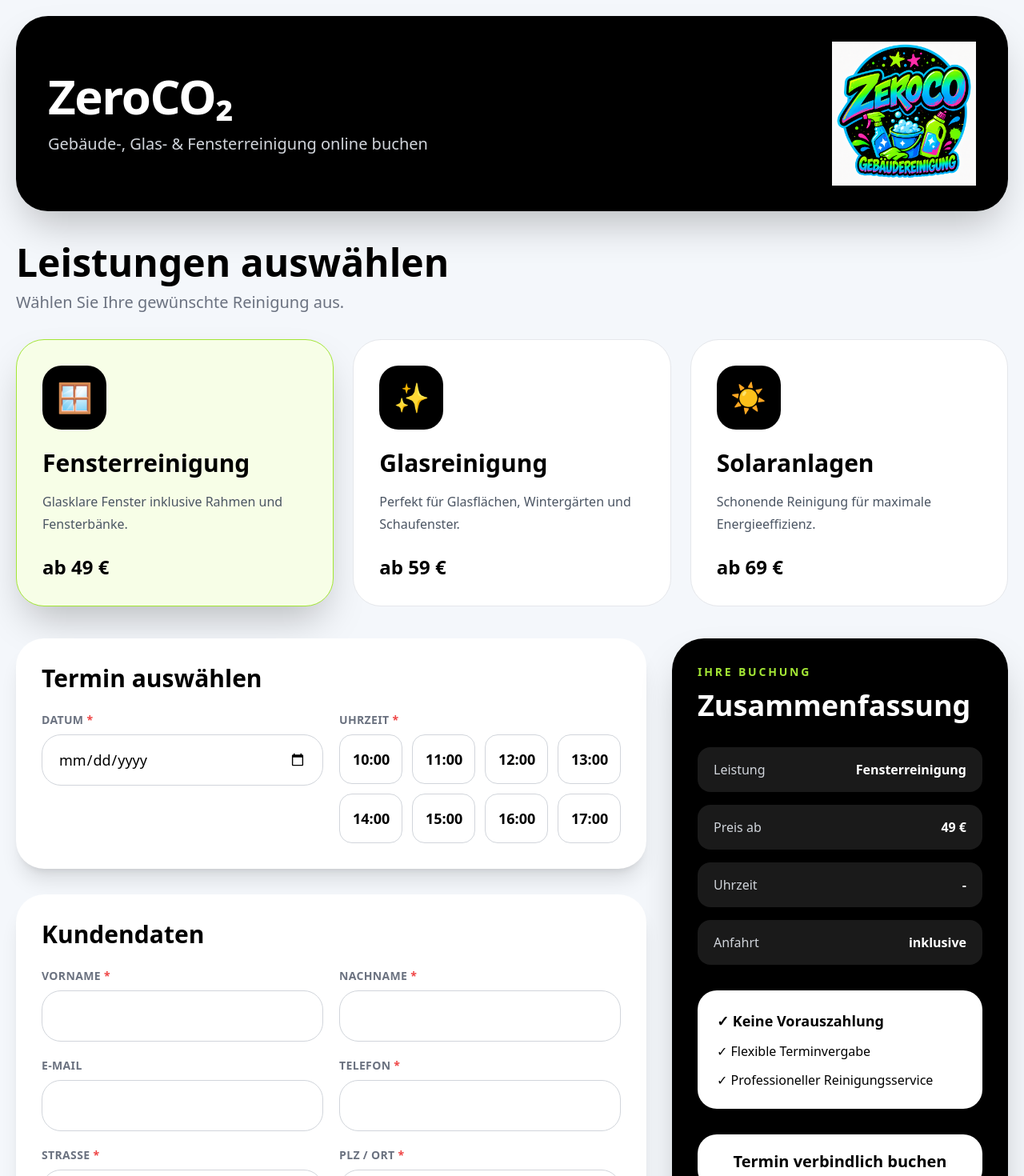
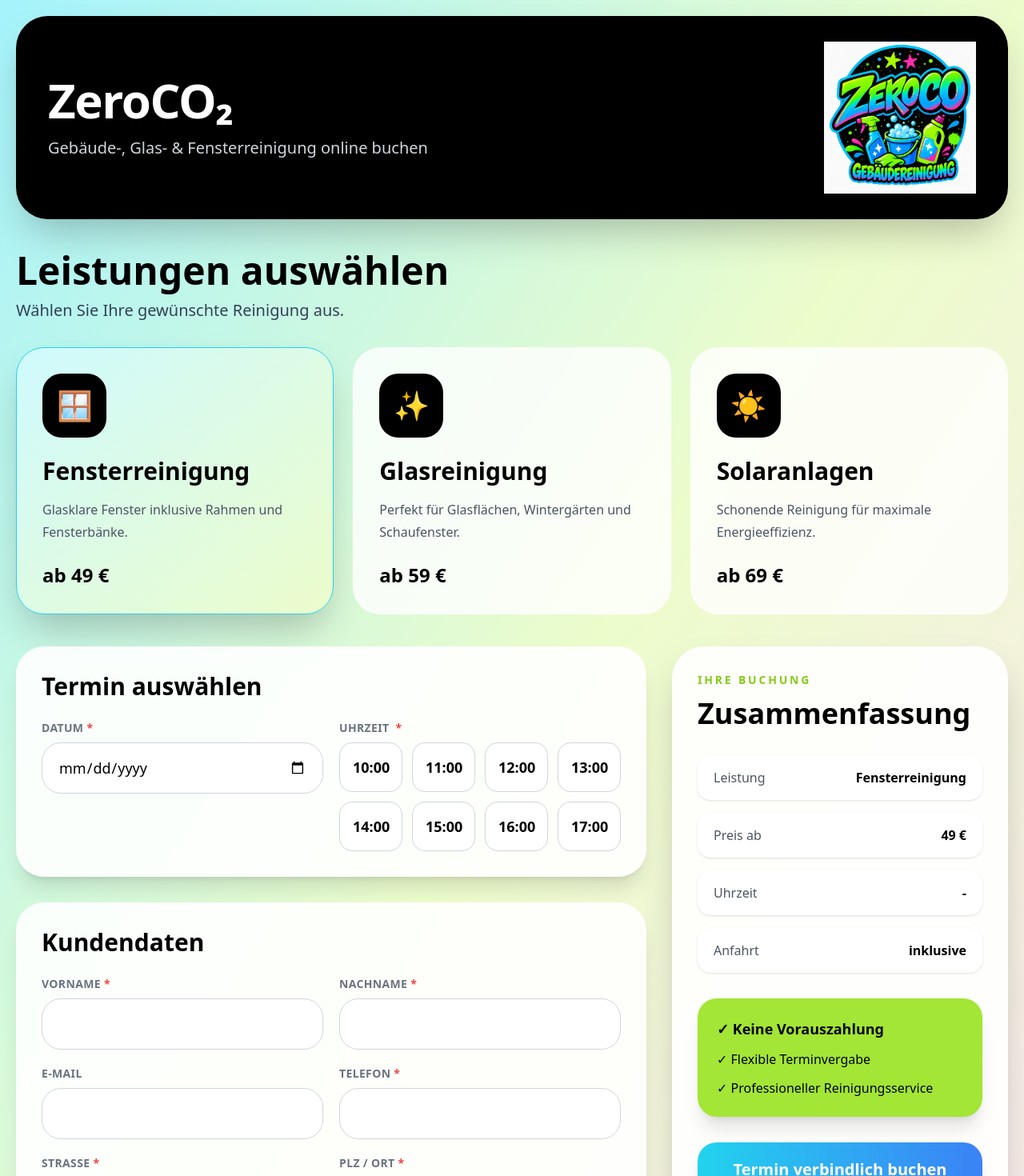
Before and after one commit to ZeroCO-Barry/ZeroCO-APP, a Next.js app: page / in a window 1280 px wide. Shown: the top 1470 px of the page at 80% size. Built offline with nearby package versions, Linux system fonts and the light colour scheme.

Commit message:
apply logo colors background

```diff
--- a/app/page.tsx
+++ b/app/page.tsx
@@ -43,13 +43,10 @@ export default function Home() {
   const [selectedTime, setSelectedTime] = useState("");
 
   return (
-    <main className="min-h-screen bg-[#f4f7fb] p-5 text-black">
+    <main className="min-h-screen bg-gradient-to-br from-cyan-200 via-lime-100 to-pink-100 p-5 text-black">
       <div className="mx-auto max-w-7xl">
-
-        {/* HEADER */}
         <header className="mb-10 rounded-[40px] bg-black px-10 py-8 text-white shadow-2xl">
           <div className="flex items-center justify-between gap-6">
-
             <div>
               <h1 className="text-6xl font-black tracking-tight">
                 ZeroCO₂
@@ -63,22 +60,20 @@ export default function Home() {
             <Image
               src="/logo.png"
               alt="ZeroCO Gebäudereinigung"
-              width={180}
-              height={180}
+              width={190}
+              height={190}
               priority
               className="object-contain"
             />
-
           </div>
         </header>
 
-        {/* SERVICES */}
         <section className="mb-10">
           <h2 className="text-5xl font-black">
             Leistungen auswählen
           </h2>
 
-          <p className="mt-3 text-xl text-gray-500">
+          <p className="mt-3 text-xl text-slate-700">
             Wählen Sie Ihre gewünschte Reinigung aus.
           </p>
 
@@ -90,8 +85,8 @@ export default function Home() {
                 onClick={() => setSelectedService(service)}
                 className={`rounded-[35px] border p-8 text-left transition-all duration-300 ${
                   selectedService.id === service.id
-                    ? "border-lime-400 bg-lime-50 shadow-2xl"
-                    : "border-gray-200 bg-white hover:-translate-y-1 hover:shadow-xl"
+                    ? "border-cyan-400 bg-gradient-to-br from-cyan-100 to-lime-100 shadow-2xl"
+                    : "border-white/70 bg-white/80 hover:-translate-y-1 hover:shadow-xl"
                 }`}
               >
                 <div className="mb-6 flex h-20 w-20 items-center justify-center rounded-3xl bg-black text-4xl text-white">
@@ -114,26 +109,15 @@ export default function Home() {
           </div>
         </section>
 
-        {/* MAIN */}
         <section className="grid gap-8 lg:grid-cols-[1fr_420px]">
-
-          {/* LEFT */}
           <div className="space-y-8">
-
-            {/* DATE */}
             <Card title="Termin auswählen">
               <div className="grid gap-5 md:grid-cols-2">
-
-                <Input
-                  label="Datum"
-                  type="date"
-                  required
-                />
+                <Input label="Datum" type="date" required />
 
                 <div>
                   <div className="mb-2 text-sm font-bold uppercase tracking-wide text-gray-500">
-                    Uhrzeit
-                    <span className="ml-1 text-red-500">*</span>
+                    Uhrzeit <span className="ml-1 text-red-500">*</span>
                   </div>
 
                   <div className="grid grid-cols-2 gap-3 sm:grid-cols-4">
@@ -144,8 +128,8 @@ export default function Home() {
                         onClick={() => setSelectedTime(time)}
                         className={`rounded-2xl border px-4 py-4 text-lg font-bold transition ${
                           selectedTime === time
-                            ? "border-lime-400 bg-lime-400 text-black"
-                            : "border-gray-300 bg-white hover:border-lime-400 hover:bg-lime-50"
+                            ? "border-cyan-400 bg-cyan-400 text-black"
+                            : "border-gray-300 bg-white hover:border-cyan-400 hover:bg-cyan-50"
                         }`}
                       >
                         {time}
@@ -153,61 +137,30 @@ export default function Home() {
                     ))}
                   </div>
                 </div>
-
               </div>
             </Card>
 
-            {/* CUSTOMER */}
             <Card title="Kundendaten">
               <div className="grid gap-5 md:grid-cols-2">
-
-                <Input
-                  label="Vorname"
-                  required
-                />
-
-                <Input
-                  label="Nachname"
-                  required
-                />
-
-                <Input
-                  label="E-Mail"
-                  type="email"
-                />
-
-                <Input
-                  label="Telefon"
-                  required
-                />
-
-                <Input
-                  label="Straße"
-                  required
-                />
-
-                <Input
-                  label="PLZ / Ort"
-                  required
-                />
-
+                <Input label="Vorname" required />
+                <Input label="Nachname" required />
+                <Input label="E-Mail" type="email" />
+                <Input label="Telefon" required />
+                <Input label="Straße" required />
+                <Input label="PLZ / Ort" required />
               </div>
             </Card>
 
-            {/* NOTES */}
             <Card title="Zusätzliche Informationen">
               <textarea
                 placeholder="Weitere Hinweise..."
-                className="min-h-[160px] w-full rounded-3xl border border-gray-300 p-5 text-lg outline-none transition focus:border-lime-400"
+                className="min-h-[160px] w-full rounded-3xl border border-gray-300 p-5 text-lg outline-none transition focus:border-cyan-400"
               />
             </Card>
-
           </div>
 
-          {/* RIGHT */}
-          <aside className="h-fit rounded-[40px] bg-black p-8 text-white shadow-2xl">
-
-            <div className="text-sm font-bold uppercase tracking-[0.2em] text-lime-400">
+          <aside className="h-fit rounded-[40px] bg-white/90 p-8 text-black shadow-2xl backdrop-blur">
+            <div className="text-sm font-bold uppercase tracking-[0.2em] text-lime-500">
               Ihre Buchung
             </div>
 
@@ -216,56 +169,28 @@ export default function Home() {
             </h2>
 
             <div className="mt-8 space-y-4">
-
-              <SummaryRow
-                label="Leistung"
-                value={selectedService.title}
-              />
-
-              <SummaryRow
-                label="Preis ab"
-                value={`${selectedService.price} €`}
-              />
-
-              <SummaryRow
-                label="Uhrzeit"
-                value={selectedTime || "-"}
-              />
-
-              <SummaryRow
-                label="Anfahrt"
-                value="inklusive"
-              />
-
+              <SummaryRow label="Leistung" value={selectedService.title} />
+              <SummaryRow label="Preis ab" value={`${selectedService.price} €`} />
+              <SummaryRow label="Uhrzeit" value={selectedTime || "-"} />
+              <SummaryRow label="Anfahrt" value="inklusive" />
             </div>
 
-            {/* WHITE BOX */}
-            <div className="mt-8 rounded-3xl bg-white p-6 text-black shadow-xl">
-
-              <div className="text-lg font-black">
-                ✓ Keine Vorauszahlung
-              </div>
-
-              <div className="mt-3 font-medium">
-                ✓ Flexible Terminvergabe
-              </div>
-
+            <div className="mt-8 rounded-3xl bg-lime-400 p-6 text-black shadow-xl">
+              <div className="text-lg font-black">✓ Keine Vorauszahlung</div>
+              <div className="mt-3 font-medium">✓ Flexible Terminvergabe</div>
               <div className="mt-3 font-medium">
                 ✓ Professioneller Reinigungsservice
               </div>
-
             </div>
 
-            <button className="mt-8 w-full rounded-3xl bg-white px-6 py-5 text-xl font-black text-black transition hover:bg-lime-400">
+            <button className="mt-8 w-full rounded-3xl bg-gradient-to-r from-cyan-400 to-blue-500 px-6 py-5 text-xl font-black text-white shadow-xl transition hover:scale-[1.02]">
               Termin verbindlich buchen
             </button>
 
-            <button className="mt-4 w-full rounded-3xl border border-white px-6 py-5 text-lg font-bold text-white transition hover:bg-white hover:text-black">
+            <button className="mt-4 w-full rounded-3xl border border-black px-6 py-5 text-lg font-bold text-black transition hover:bg-black hover:text-white">
               Angebot anfragen
             </button>
-
           </aside>
-
         </section>
       </div>
     </main>
@@ -280,7 +205,7 @@ function Card({
   children: React.ReactNode;
 }) {
   return (
-    <div className="rounded-[35px] bg-white p-8 shadow-xl">
+    <div className="rounded-[35px] bg-white/90 p-8 shadow-xl backdrop-blur">
       <h3 className="mb-6 text-3xl font-black">
         {title}
       </h3>
@@ -301,42 +226,25 @@ function Input({
 }) {
   return (
     <label className="block">
-
       <div className="mb-2 text-sm font-bold uppercase tracking-wide text-gray-500">
         {label}
-
-        {required && (
-          <span className="ml-1 text-red-500">*</span>
-        )}
-
+        {required && <span className="ml-1 text-red-500">*</span>}
       </div>
 
       <input
         required={required}
         type={type}
-        className="h-16 w-full rounded-3xl border border-gray-300 px-5 text-lg outline-none transition focus:border-lime-400"
+        className="h-16 w-full rounded-3xl border border-gray-300 px-5 text-lg outline-none transition focus:border-cyan-400"
       />
-
     </label>
   );
 }
 
-function SummaryRow({
-  label,
-  value,
-}: {
-  label: string;
-  value: string;
-}) {
+function SummaryRow({ label, value }: { label: string; value: string }) {
   return (
-    <div className="flex items-center justify-between rounded-2xl bg-white/10 px-5 py-4">
-      <span className="text-gray-300">
-        {label}
-      </span>
-
-      <span className="font-black">
-        {value}
-      </span>
+    <div className="flex items-center justify-between rounded-2xl bg-white px-5 py-4 shadow">
+      <span className="text-gray-600">{label}</span>
+      <span className="font-black">{value}</span>
     </div>
   );
 }
```
